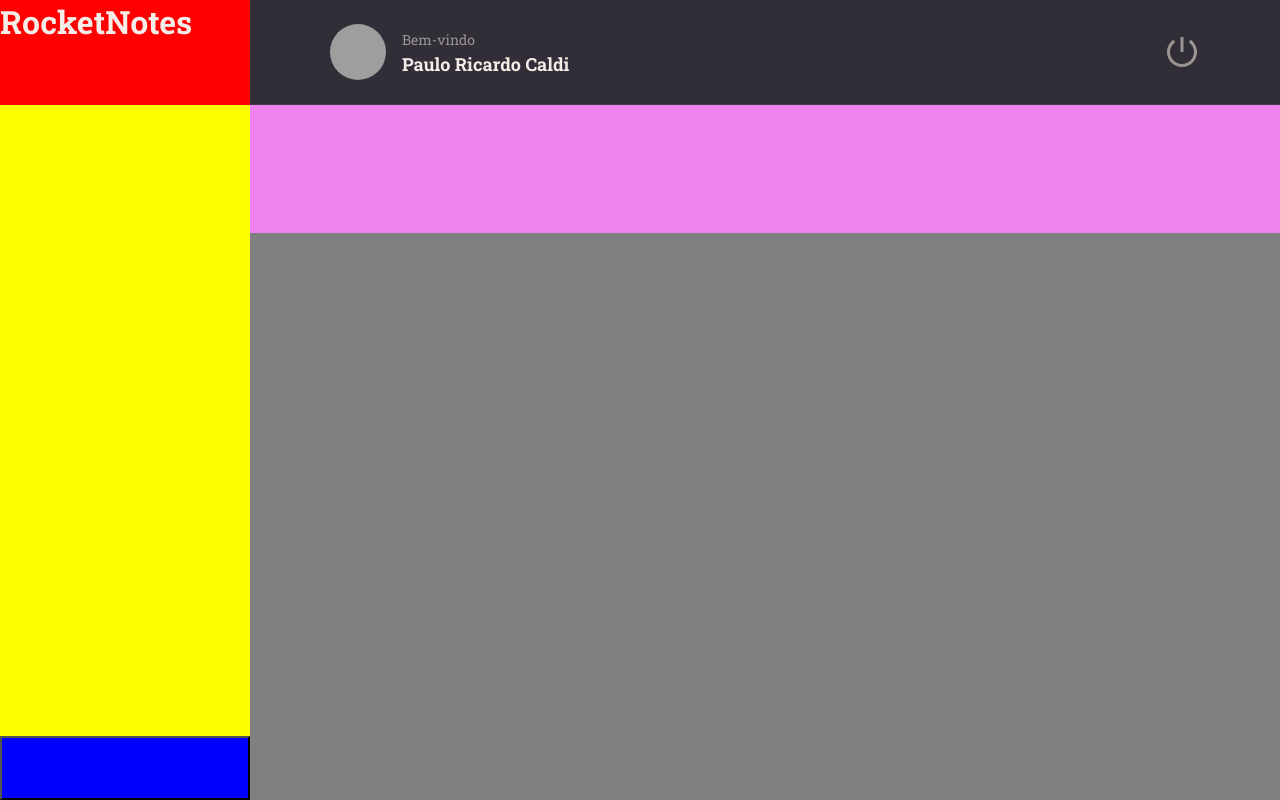
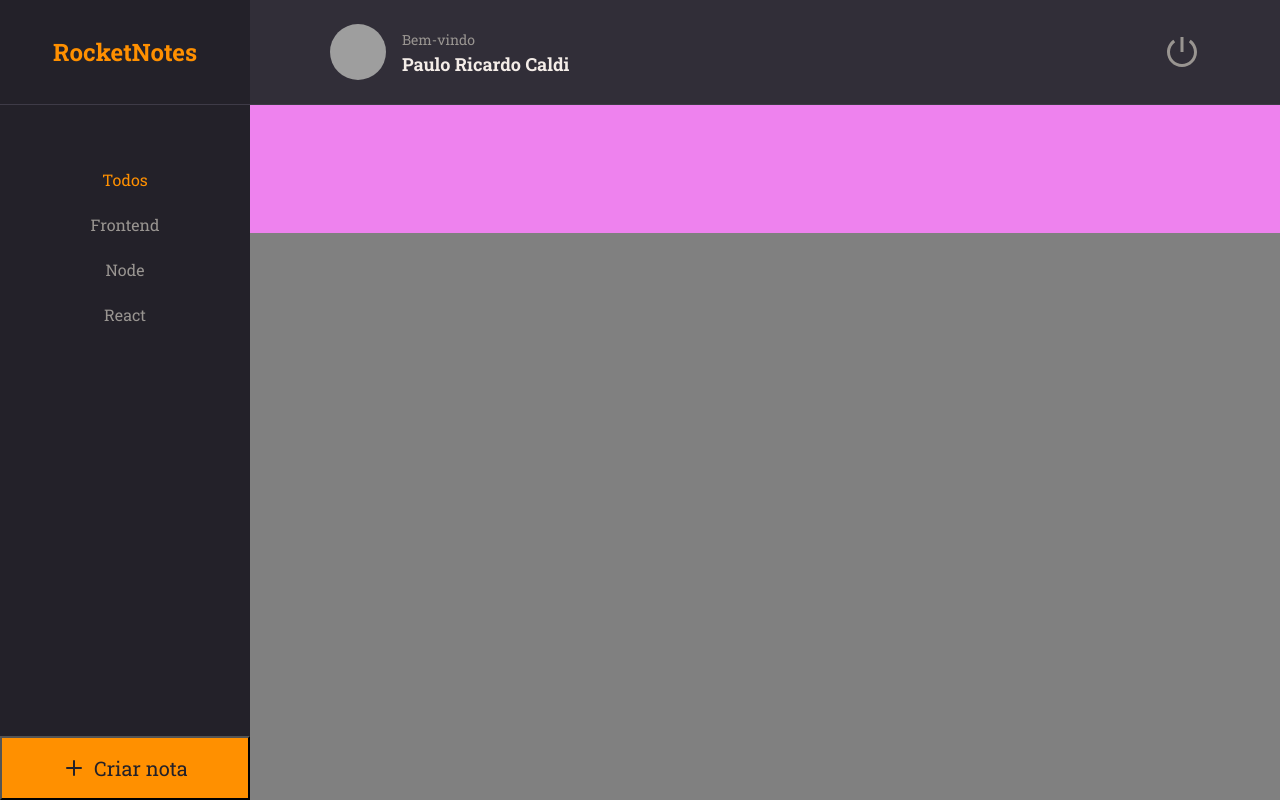
Before and after one commit to pcaldi/rocketNotes, a React (Vite) app: page / in a window 1280 px wide. Built offline with nearby package versions, Linux system fonts and the light colour scheme; grey boxes are pictures that could not be loaded.

Commit message:
adicionando Menu

```diff
--- a/src/pages/Home/index.jsx
+++ b/src/pages/Home/index.jsx
@@ -1,6 +1,10 @@
 import { Container, Brand, Menu, Search, Content, NewNote } from './styles'
 
+import { FiPlus } from "react-icons/fi";
+
+
 import { Header } from '../../components/Header'
+import { ButtonText } from '../../components/ButtonText'
 export function Home() {
   return (
     <Container>
@@ -11,7 +15,21 @@ export function Home() {
       <Header />
 
       <Menu>
+        <li>
+          <ButtonText title="Todos" isactive />
+        </li>
 
+        <li>
+          <ButtonText title="Frontend" />
+        </li>
+
+        <li>
+          <ButtonText title="Node" />
+        </li>
+
+        <li>
+          <ButtonText title="React" />
+        </li>
       </Menu>
 
       <Search>
@@ -23,7 +41,8 @@ export function Home() {
       </Content>
 
       <NewNote>
-
+        <FiPlus />
+        <span>Criar nota</span>
       </NewNote>
 
     </Container>
--- a/src/pages/Home/styles.js
+++ b/src/pages/Home/styles.js
@@ -17,12 +17,31 @@ export const Container = styled.div`
 
 export const Brand = styled.div`
   grid-area: brand;
-  background: red;
+
+  display: flex;
+  justify-content: center;
+  align-items: center;
+  border-bottom: 1px solid ${({ theme }) => theme.COLORS.BACKGROUND_700};
+
+  background:${({ theme }) => theme.COLORS.BACKGROUND_900};
+
+   > h1 {
+    font-size: 24px;
+    color: ${({ theme }) => theme.COLORS.ORANGE};
+   }
+
 `;
 
 export const Menu = styled.ul`
    grid-area: menu;
-   background: yellow;
+   padding-top: 64px;
+   text-align: center;
+
+   background:${({ theme }) => theme.COLORS.BACKGROUND_900};
+
+   > li {
+      margin-bottom: 24px;
+   }
 `;
 
 export const Search = styled.div`
@@ -38,6 +57,18 @@ export const Content = styled.div`
 
 export const NewNote = styled.button`
    grid-area: newnote;
-   background: blue;
+   background:${({ theme }) => theme.COLORS.ORANGE};
+
+   display: flex;
+   justify-content: center;
+   align-items: center;
+   color: ${({ theme }) => theme.COLORS.BACKGROUND_900};
+   font-size: 24px;
+
+   > span {
+     font-size: 20px;
+     margin-left: 8px;
+     color: ${({ theme }) => theme.COLORS.BACKGROUND_900};
+   }
 
 `;
```
